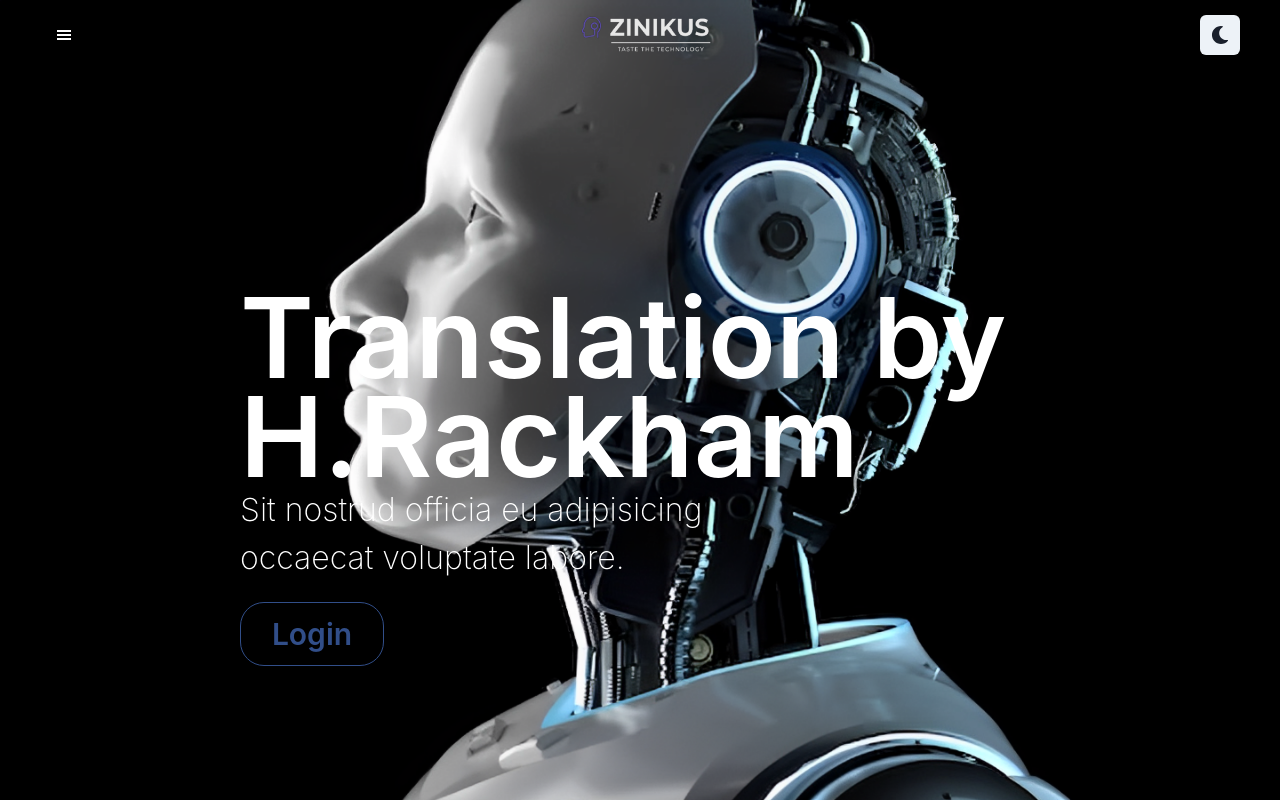
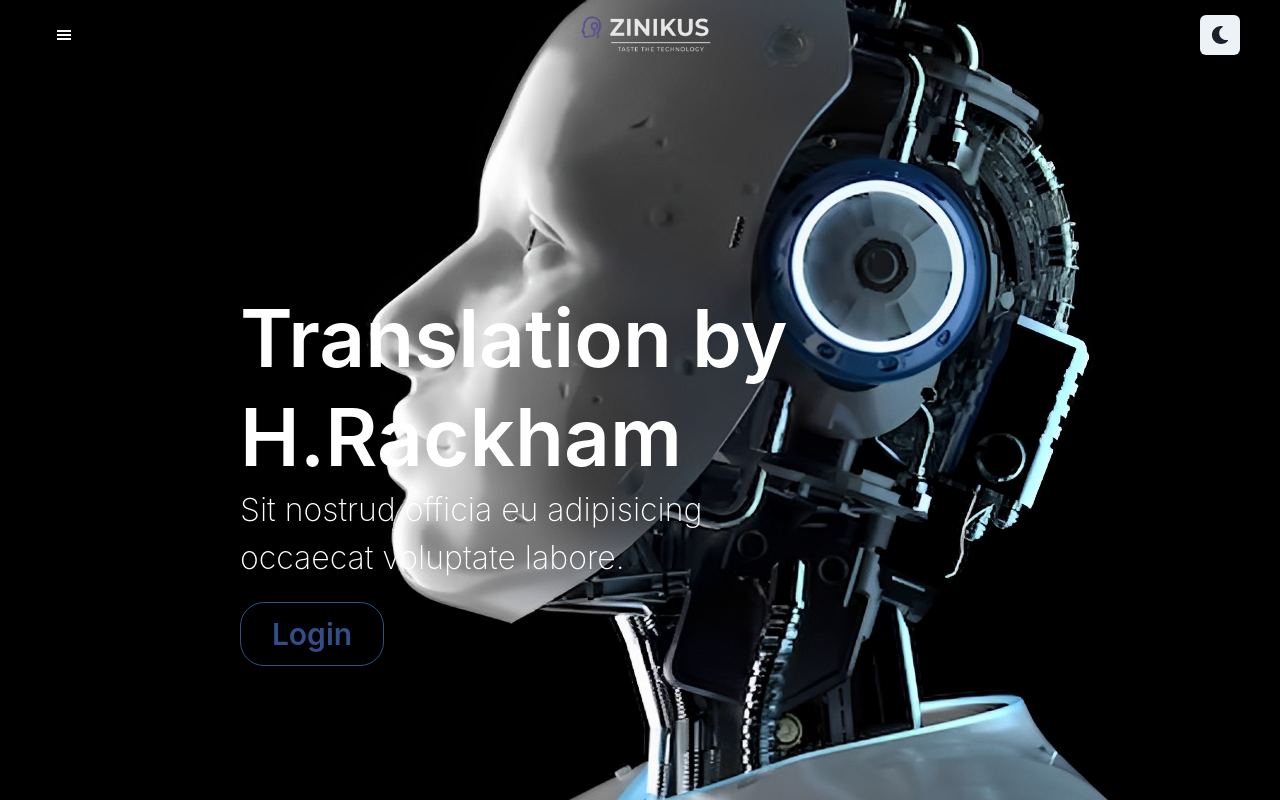
Before and after one commit to UjjwalPasahan/ZINIKUSWEB, a React (Create React App) app in the folder client/: page / in a window 1280 px wide. Shown: the top 800 px of the page. Built offline with nearby package versions, Linux system fonts and the light colour scheme.

Commit message:
some more changes

```diff
--- a/client/src/components/Footer.jsx
+++ b/client/src/components/Footer.jsx
@@ -1,8 +1,8 @@
 import React from 'react'
-
+import '../styles/Footer.css'
 const Footer = () => {
   return (
-    <div>Footer</div>
+    <div >Footer</div>
   )
 }
 
--- a/client/src/components/Home.jsx
+++ b/client/src/components/Home.jsx
@@ -1,6 +1,6 @@
 import React from 'react'
-import img from '../assets/homepage/Subtract.png'
-import { Box, Image, VStack,HStack, Button, flexbox, Center } from '@chakra-ui/react'
+import headImg from '../assets/homepage/Subtract.png'
+import { Box, Image, VStack, HStack, Button, flexbox, Center } from '@chakra-ui/react'
 import '../styles/home.css'
 import { Link } from 'react-router-dom'
 import img3 from '../assets/homepage/bg.png'
@@ -8,27 +8,31 @@ import About from './About'
 
 const Home = () => {
   return (
+    <div className='gradient'>
       <div className='home'>
-    <Box
-  backgroundImage={img}
-  backgroundSize='cover'
-  display='flex'
-  justifyContent='center'
-  backgroundRepeat={'no-repeat'}
-  w="100%"
-  h="65rem">
+        <Box className='headImage'
+          // backgroundImage={headImg}
+          // backgroundSize='cover'
+          // display='flex'
+          // zIndex='-150'
+          // justifyContent='center'
+          // backgroundRepeat={'no-repeat'}
+          // w="100%"
+          // h="65rem"
+          >
 
-  <VStack pos='absolute' top={['32','72']} left={['15','60']}>
+          <VStack pos='absolute' top={['32', '72']} left={['15', '60']}>
             <div className='hometext'>
-      <h2>Translation by <br/> H.Rackham</h2>
-      <h5>Sit nostrud officia eu adipisicing<br/> occaecat voluptate labore.</h5>
+              <h2>Translation by <br /> H.Rackham</h2>
+              <h5>Sit nostrud officia eu adipisicing<br /> occaecat voluptate labore.</h5>
               <Button colorScheme='facebook' borderRadius='3xl' variant='outline' h='16' w='36' fontSize='3xl'><Link to='#login'>Login</Link></Button>
             </div>
           </VStack>
 
         </Box>
-  <About/>
- </div> )
+        <About />
+      </div>
+    </div>)
 }
 
 export default Home
--- a/client/src/styles/about.css
+++ b/client/src/styles/about.css
@@ -1,5 +1,5 @@
 .about{
-    background-color: royalblue;
+    background-color: #251B58;
     justify-content: center;
     background-image: url(../assets/homepage/bg.png);
     padding: 10rem;
--- a/client/src/styles/header.css
+++ b/client/src/styles/header.css
@@ -18,4 +18,5 @@
     left: 45%;
     margin-top: 0.5rem;
     height: 50px;
+    cursor: pointer;
 }
--- a/client/src/styles/home.css
+++ b/client/src/styles/home.css
@@ -1,19 +1,38 @@
 .hometext h2{
-    font-size:7rem;
+    font-size:5rem;
     font-weight: 600;
     line-height: 6.2rem;
+    text-align: left;
     color: white !important;
 }
 
 .hometext h5{
     font-size:2rem;
     font-weight: 200;
+    text-align: left;
     margin-bottom: 1.2rem;
     color: white !important;
 }
 
 .home{
-    background-color: royalblue;
+    background-color: #251B58;
     background-image: url(../assets/homepage/bg.png);
     background-repeat: repeat;
 }
+.gradient {
+    background: url(../assets/homepage/Group\ 7.png);
+    position: absolute;
+    z-index: -100;
+}
+
+.headImage{
+    background: url(../assets/homepage/Subtract.png);
+    background-size:'cover';
+    display:'flex';
+    z-index: -150;
+    justify-content: center;
+    background-repeat: no-repeat;
+    width: 100%;
+    height: 80rem;
+    background-position: left top;
+}
```
Also changed, not shown: client/src/styles/Footer.css (added). Lines whose indentation alone changed are shown as unchanged.
